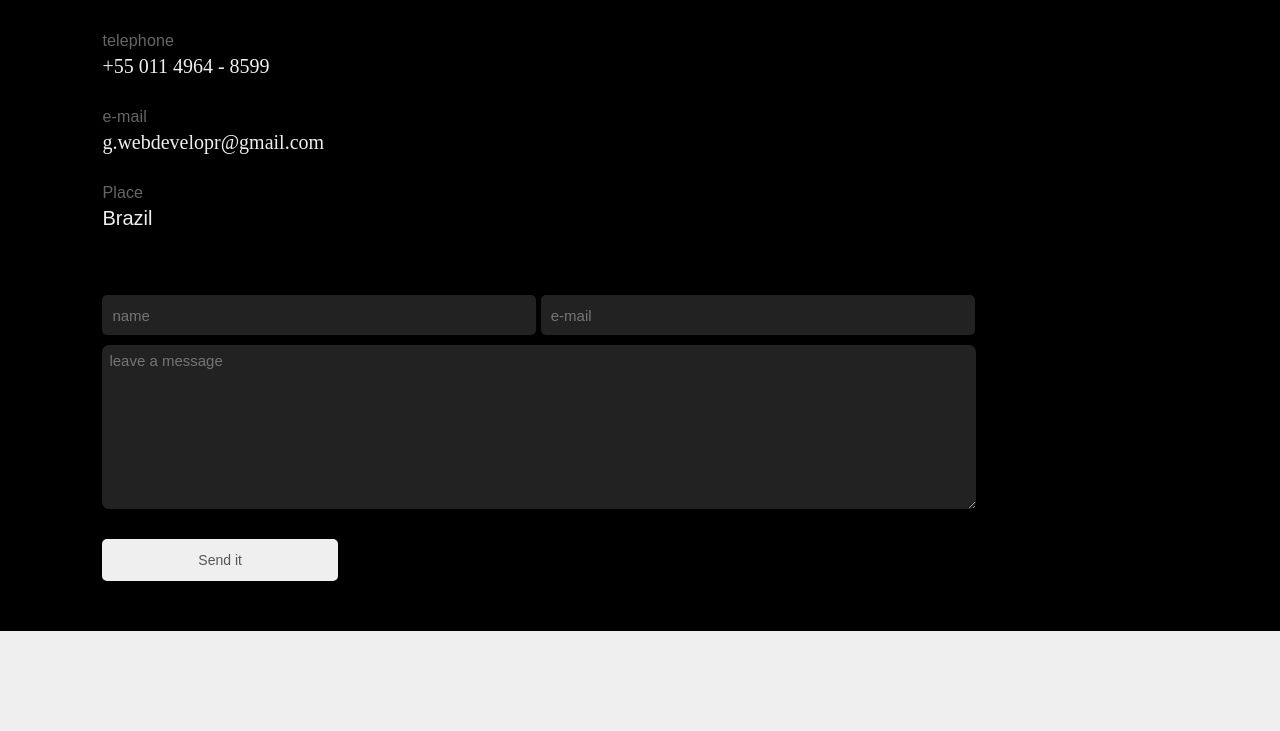
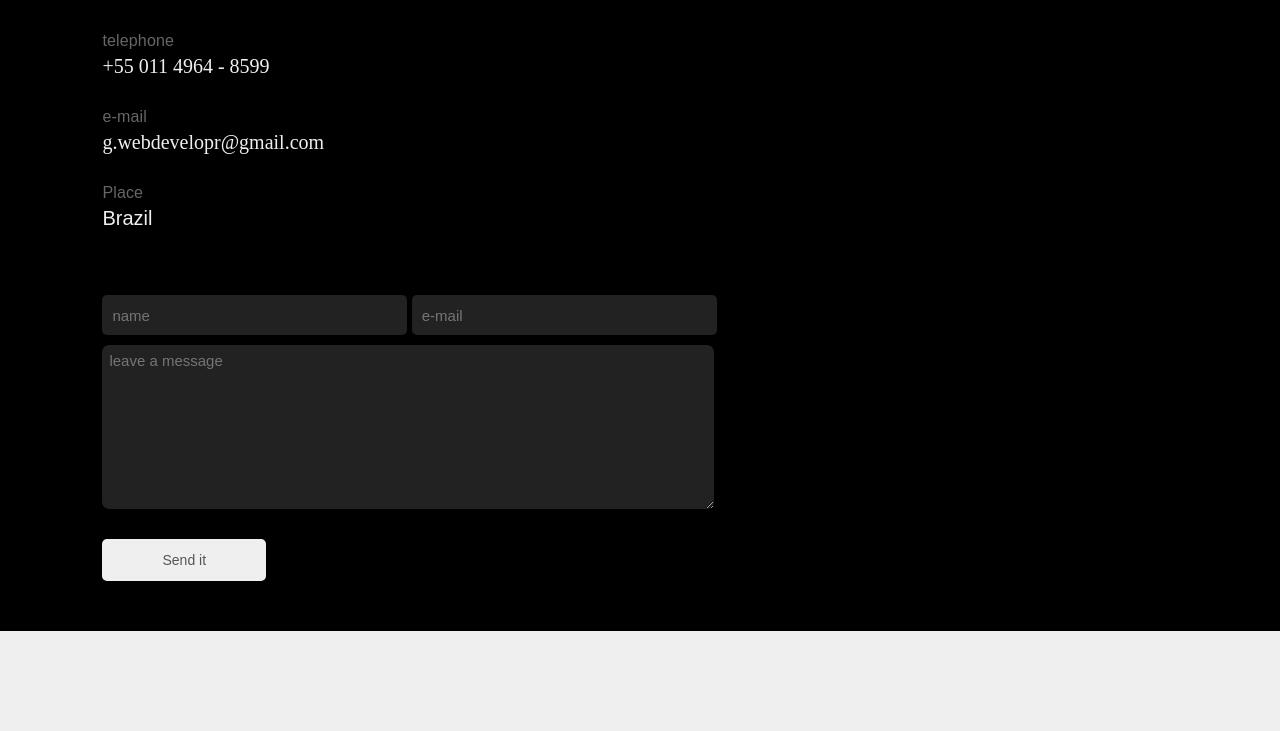
Before and after one commit to gabrr/Portfolio, a plain HTML site: page index.html in a window 1280 px wide. Shown: the part 3731-4462 px from the top of the page. Drawn offline with nearby package versions, Linux system fonts and the light colour scheme; a web font is replaced by a local one.

Commit message:
Update style.css
the width of the contact form in desktop view

```diff
--- a/style.css
+++ b/style.css
@@ -593,6 +593,7 @@ button{
     #contact-form{
         text-align: left;
         margin: 60px 0 0 8%;
+        width: 64%;
     }
     #text-form{
         width: 36%;
```
